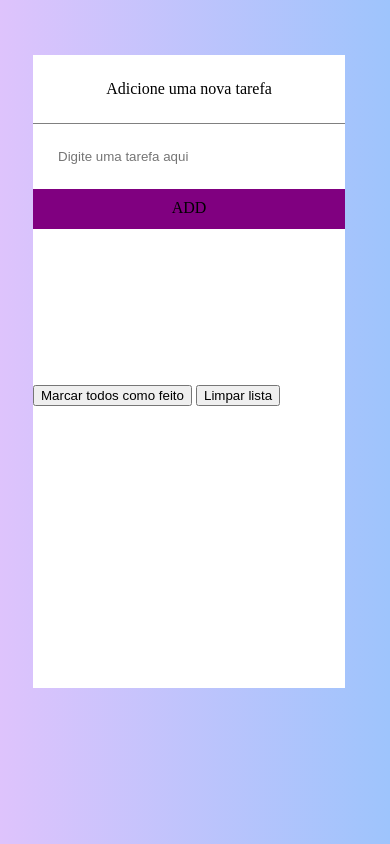
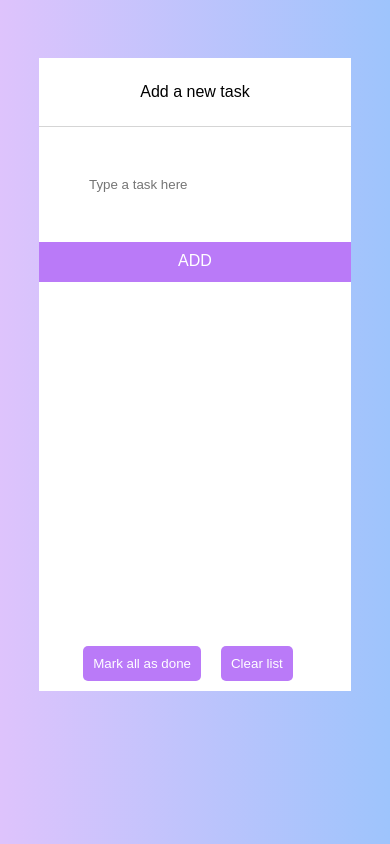
Before and after one commit to talibarbosa-hub/projeto-todolist, a plain HTML site: page index.html in a window 390 px wide. Drawn offline with Linux system fonts and the light colour scheme; a web font is replaced by a local one.

Commit message:
conclusão do css responsivo

```diff
--- a/css/style.css
+++ b/css/style.css
@@ -1,19 +1,20 @@
 *{
     box-sizing: border-box;
+    font-family: 'Be Vietnam', sans-serif;
 }
 
 body{
     background-image: linear-gradient(to right,#dec3fc,#9ec4fc);
-
+    padding-top: 50px;
 }
 
 
 section{
     background-color: white;
-    margin-top: 55px;
-    margin-left: 25px;
-    height: 75vh;
+    margin: 0 auto;
+    min-height: 75vh;
     width: 80vw;
+    position: relative;
 }
 
 #titulo{
@@ -26,18 +27,39 @@ section{
 #input{
     border: none;
     width: 100%;
-    padding: 25px;
-    border-top: gray solid 1px;
+    padding: 50px;
+    border-top: #d5d5d5 solid 1px;
 }
 
 .btnAdd{
-    background-color: purple;
+    background-color:#ba7af8;
+    color: white;
     width: 100%;
     height: 40px;
     text-align: center;
     padding-top: 10px;
+
 }
 
 #divBtns{
-    margin-top: 50%;
+    display: flex;
+    justify-content: center;
+    margin-right: 3px;
+    margin-left: 3px;
+    width: 100%;
+    position: absolute;
+    bottom: 10px;
+    margin-top: 70px;
+
+
 }
+
+.btns {
+    background-color:#ba7af8;
+    color: white;
+    margin-right: 20px;
+    border-radius: 5px;
+    border-style:none;
+    padding: 10px 10px;
+
+}
--- a/index.html
+++ b/index.html
@@ -5,23 +5,25 @@
     <meta name="viewport" content="width=device-width, initial-scale=1.0">
     <meta http-equiv="X-UA-Compatible" content="ie=edge">
     <link rel="stylesheet" href="css/style.css">
+    <link href="https://fonts.googleapis.com/css?family=Be+Vietnam:300,400,700&display=swap" rel="stylesheet">
     <title>To-do-List</title>
 </head>
 <body>
 <section>
-    <div id="titulo">Adicione uma nova tarefa</div>
+    <div id="titulo">Add a new task</div>
     <div id="divForm">
         <form id="form">
-            <input type="text" id=input placeholder="Digite uma tarefa aqui">
-    <div class ="btnAdd" >
+            <input type="text" id=input placeholder="Type a task here">
+        <div class ="btnAdd" >
             <submit id ="btnAdd">ADD</submit>
+        </div>
+        </form>
+        <div id="divBtns">
+            <button class ="btns"id ="btnMarcarTodos">Mark all as done</button>
+            <button class ="btns"id ="btnLimparLista">Clear list</button>
+        </div>
     </div>
-        </form>
-    </div>
-    <div id="divBtns">
-            <button id ="btnMarcarTodos">Marcar todos como feito</button>
-            <button id ="btnLimparLista">Limpar lista</button>
-    </div>
+
 
 </section>
 </body>
```
